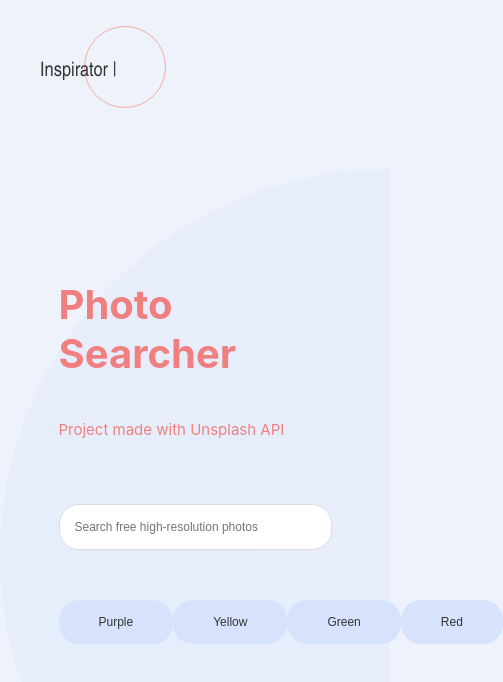
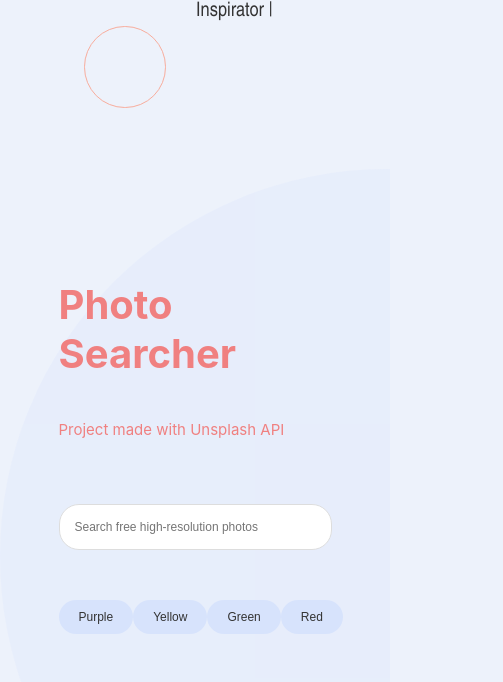
Before and after one commit to WiktoriaAgarkowa/Photo-searcher, a React (Create React App) app: page /#/results in a window 390 px wide. Shown: the top 682 px of the page, 503 px wide, since content can reach past the window. Built offline with nearby package versions, Linux system fonts and the light colour scheme; what unsplash-js would draw is missing.

Commit message:
add responsive code

```diff
--- a/src/components/Results.css
+++ b/src/components/Results.css
@@ -79,3 +79,20 @@ margin: auto;
 height: 200px;
 padding-top: 20px;
 }
+
+@media (max-width:970px) {
+    .container_results {
+        grid-template-columns: repeat(2, auto);
+        width: 70%;
+    }
+
+    .popup {
+        position: absolute;
+        width: 120%;
+        top: 40%;
+        left: 50%;
+        transform: translate(-50%, -60%);
+        background-color: #fff;
+        border: 0.5px solid #aaa;
+        }
+}
--- a/src/components/Searcher.css
+++ b/src/components/Searcher.css
@@ -20,3 +20,11 @@
 .sugg:focus {
     outline: none;;
 }
+
+@media (max-width:970px) {
+    .sugg {
+        padding: 10px 20px;
+        border-radius: 20px;
+        flex-basis: 50%;
+    }
+}
--- a/src/components/SearcherApp.css
+++ b/src/components/SearcherApp.css
@@ -72,6 +72,15 @@
   font-size: 15px;
 }
 
+@media (max-width:970px) {
+  .logo {
+    position: relative;
+    left: 40%;
+    margin: 20px 0;
+    z-index: 10;
+  }
+}
+
 @keyframes resize {
     0%, 100% {
         width: 500px;
@@ -130,4 +139,4 @@
         margin-left: -2.5em;
     }
 
-  }
+}
--- a/src/components/Tags.js
+++ b/src/components/Tags.js
@@ -1,5 +1,4 @@
 import React, {Component} from 'react';
-import styled from 'styled-components';
 import Unsplash, {toJson} from 'unsplash-js';
 import './Searcher.css';
 
--- a/src/index.css
+++ b/src/index.css
@@ -5,6 +5,7 @@ body {
     sans-serif;
   -webkit-font-smoothing: antialiased;
   -moz-osx-font-smoothing: grayscale;
+  position: relative;
 }
 
 code {
```
